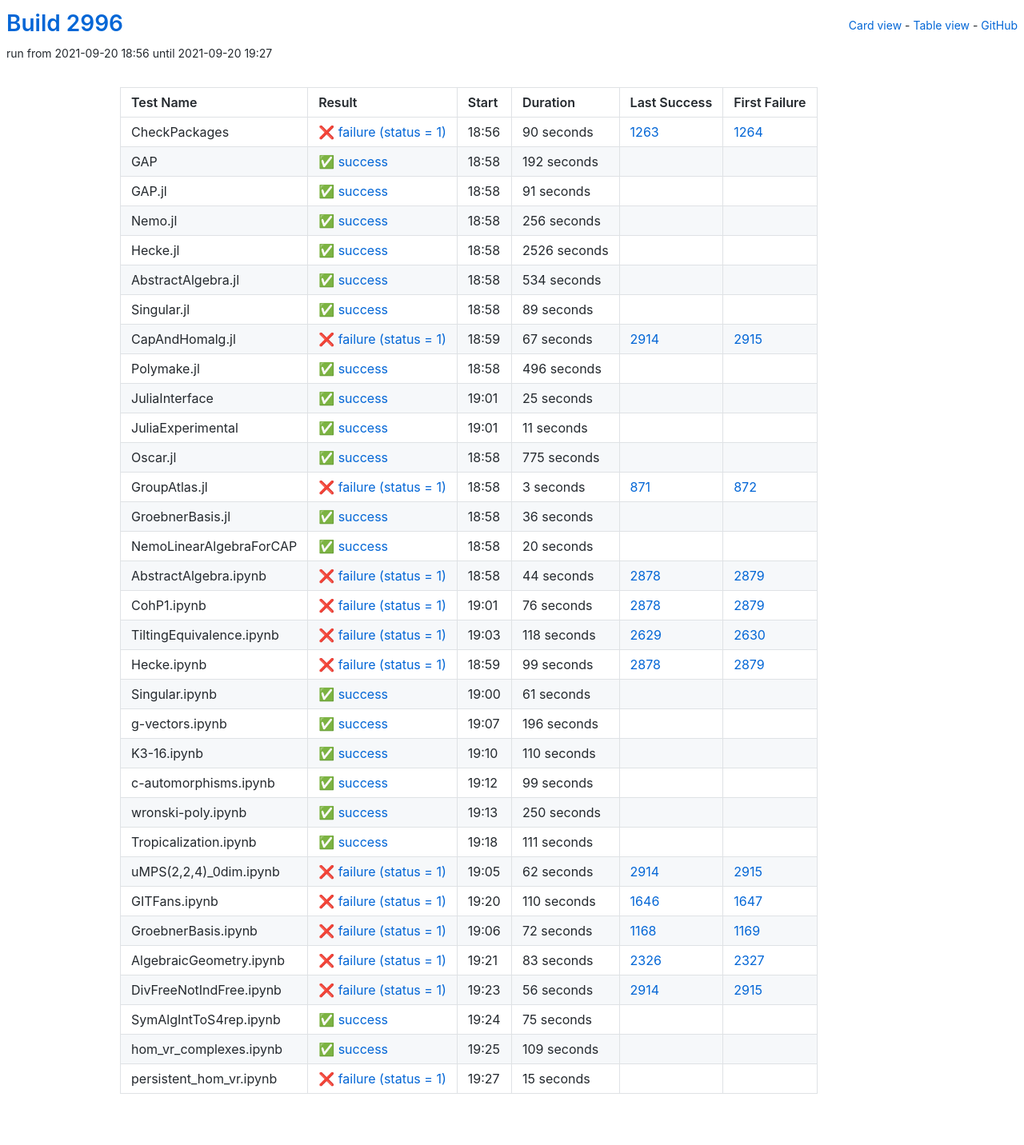
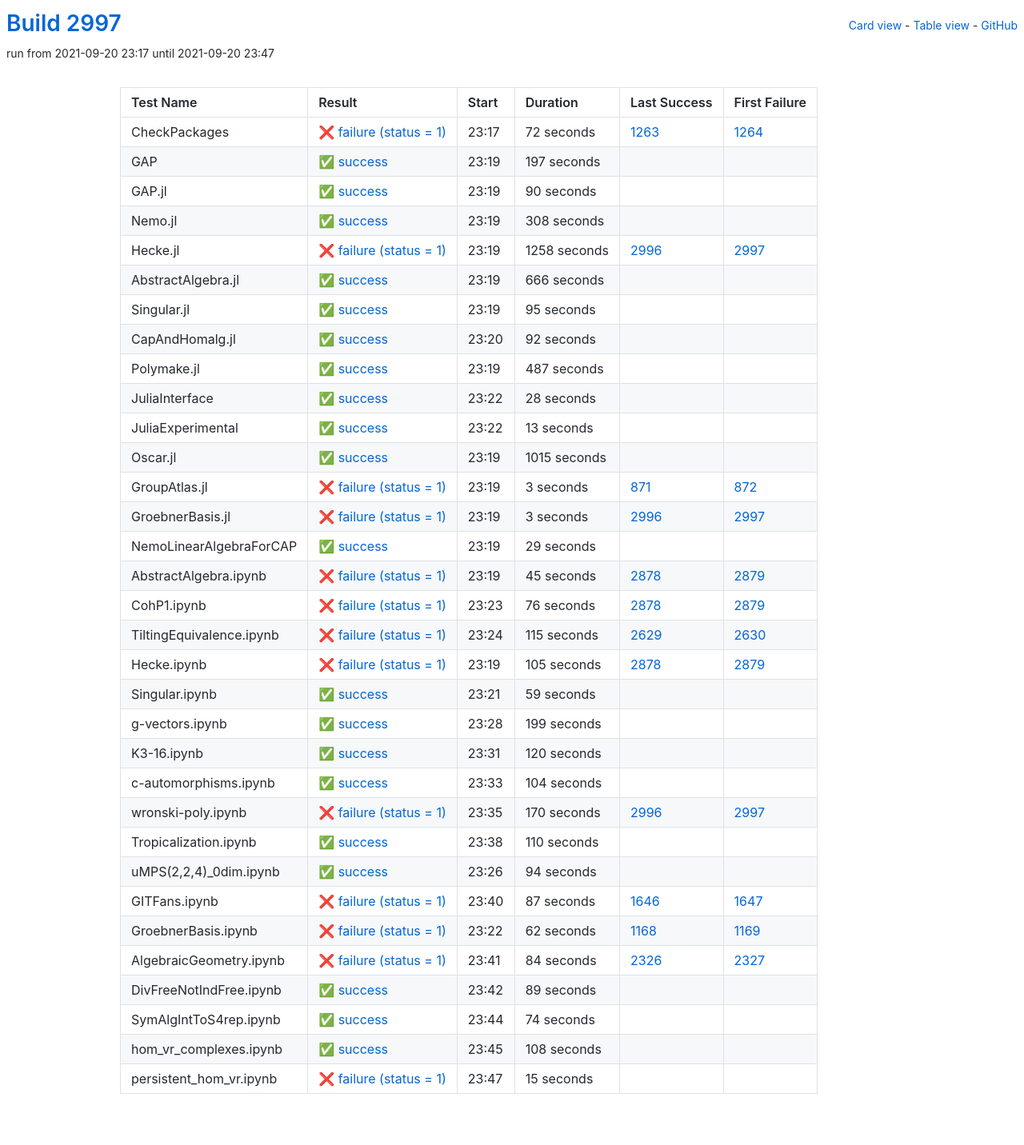
Before and after one commit to oscar-system/oscar-ci-status-stable, a Jekyll site: the page built from table.html, in a window 1280 px wide. Shown: the whole page at 80% size. Built offline with Jekyll 4.4.1, drawn with Linux system fonts in a browser that asks for light colours.

Commit message:
Build #2997

```diff
--- a/_data/ci.yml
+++ b/_data/ci.yml
@@ -1,6 +1,6 @@
 ---
-build: 2996
-build_url: https://oscarci.mathematik.uni-kl.de/job/oscar-stable/2996/
+build: 2997
+build_url: https://oscarci.mathematik.uni-kl.de/job/oscar-stable/2997/
 job: oscar-stable
 organization: oscar-system
 repo: oscar-ci-status-stable
@@ -8,152 +8,152 @@ repourl: https://github.com/oscar-system/oscar-ci-status-stable
 tests:
 - name: CheckPackages
   id: checkpackages
-  log: https://oscarci.mathematik.uni-kl.de/job/oscar-stable/2996/artifact/logs/build-2996/CheckPackages.log
-  start: 2021-09-20 18:56
+  log: https://oscarci.mathematik.uni-kl.de/job/oscar-stable/2997/artifact/logs/build-2997/CheckPackages.log
+  start: 2021-09-20 23:17
   success: false
   exitcode: 1
   status: failure
-  duration: 90
+  duration: 72
   last_success: 1263
   last_success_url: https://oscarci.mathematik.uni-kl.de/job/oscar-stable/1263/
   first_failure: 1264
   first_failure_url: https://oscarci.mathematik.uni-kl.de/job/oscar-stable/1264/
 - name: GAP
   id: gap
-  log: https://oscarci.mathematik.uni-kl.de/job/oscar-stable/2996/artifact/logs/build-2996/GAP.log
-  start: 2021-09-20 18:58
+  log: https://oscarci.mathematik.uni-kl.de/job/oscar-stable/2997/artifact/logs/build-2997/GAP.log
+  start: 2021-09-20 23:19
   success: true
   exitcode: 0
   status: success
-  duration: 192
+  duration: 197
   last_success: false
   last_success_url:
   first_failure: false
   first_failure_url:
 - name: GAP.jl
   id: gap-jl
-  log: https://oscarci.mathematik.uni-kl.de/job/oscar-stable/2996/artifact/logs/build-2996/GAP.jl.log
-  start: 2021-09-20 18:58
+  log: https://oscarci.mathematik.uni-kl.de/job/oscar-stable/2997/artifact/logs/build-2997/GAP.jl.log
+  start: 2021-09-20 23:19
   success: true
   exitcode: 0
   status: success
-  duration: 91
+  duration: 90
   last_success: false
   last_success_url:
   first_failure: false
   first_failure_url:
 - name: Nemo.jl
   id: nemo-jl
-  log: https://oscarci.mathematik.uni-kl.de/job/oscar-stable/2996/artifact/logs/build-2996/Nemo.jl.log
-  start: 2021-09-20 18:58
+  log: https://oscarci.mathematik.uni-kl.de/job/oscar-stable/2997/artifact/logs/build-2997/Nemo.jl.log
+  start: 2021-09-20 23:19
   success: true
   exitcode: 0
   status: success
-  duration: 256
+  duration: 308
   last_success: false
   last_success_url:
   first_failure: false
   first_failure_url:
 - name: Hecke.jl
   id: hecke-jl
-  log: https://oscarci.mathematik.uni-kl.de/job/oscar-stable/2996/artifact/logs/build-2996/Hecke.jl.log
-  start: 2021-09-20 18:58
+  log: https://oscarci.mathematik.uni-kl.de/job/oscar-stable/2997/artifact/logs/build-2997/Hecke.jl.log
+  start: 2021-09-20 23:19
+  success: false
+  exitcode: 1
+  status: failure
+  duration: 1258
+  last_success: 2996
+  last_success_url: https://oscarci.mathematik.uni-kl.de/job/oscar-stable/2996/
+  first_failure: 2997
+  first_failure_url: https://oscarci.mathematik.uni-kl.de/job/oscar-stable/2997/
+- name: AbstractAlgebra.jl
+  id: abstractalgebra-jl
+  log: https://oscarci.mathematik.uni-kl.de/job/oscar-stable/2997/artifact/logs/build-2997/AbstractAlgebra.jl.log
+  start: 2021-09-20 23:19
   success: true
   exitcode: 0
   status: success
-  duration: 2526
-  last_success: false
-  last_success_url:
-  first_failure: false
-  first_failure_url:
-- name: AbstractAlgebra.jl
-  id: abstractalgebra-jl
-  log: https://oscarci.mathematik.uni-kl.de/job/oscar-stable/2996/artifact/logs/build-2996/AbstractAlgebra.jl.log
-  start: 2021-09-20 18:58
-  success: true
-  exitcode: 0
-  status: success
-  duration: 534
+  duration: 666
   last_success: false
   last_success_url:
   first_failure: false
   first_failure_url:
 - name: Singular.jl
   id: singular-jl
-  log: https://oscarci.mathematik.uni-kl.de/job/oscar-stable/2996/artifact/logs/build-2996/Singular.jl.log
-  start: 2021-09-20 18:58
+  log: https://oscarci.mathematik.uni-kl.de/job/oscar-stable/2997/artifact/logs/build-2997/Singular.jl.log
+  start: 2021-09-20 23:19
   success: true
   exitcode: 0
   status: success
-  duration: 89
+  duration: 95
   last_success: false
   last_success_url:
   first_failure: false
   first_failure_url:
 - name: CapAndHomalg.jl
   id: capandhomalg-jl
-  log: https://oscarci.mathematik.uni-kl.de/job/oscar-stable/2996/artifact/logs/build-2996/CapAndHomalg.jl.log
-  start: 2021-09-20 18:59
-  success: false
-  exitcode: 1
-  status: failure
-  duration: 67
-  last_success: 2914
-  last_success_url: https://oscarci.mathematik.uni-kl.de/job/oscar-stable/2914/
-  first_failure: 2915
-  first_failure_url: https://oscarci.mathematik.uni-kl.de/job/oscar-stable/2915/
-- name: Polymake.jl
-  id: polymake-jl
-  log: https://oscarci.mathematik.uni-kl.de/job/oscar-stable/2996/artifact/logs/build-2996/Polymake.jl.log
-  start: 2021-09-20 18:58
+  log: https://oscarci.mathematik.uni-kl.de/job/oscar-stable/2997/artifact/logs/build-2997/CapAndHomalg.jl.log
+  start: 2021-09-20 23:20
   success: true
   exitcode: 0
   status: success
-  duration: 496
+  duration: 92
+  last_success: false
+  last_success_url:
+  first_failure: false
+  first_failure_url:
+- name: Polymake.jl
+  id: polymake-jl
+  log: https://oscarci.mathematik.uni-kl.de/job/oscar-stable/2997/artifact/logs/build-2997/Polymake.jl.log
+  start: 2021-09-20 23:19
+  success: true
+  exitcode: 0
+  status: success
+  duration: 487
   last_success: false
   last_success_url:
   first_failure: false
   first_failure_url:
 - name: JuliaInterface
   id: juliainterface
-  log: https://oscarci.mathematik.uni-kl.de/job/oscar-stable/2996/artifact/logs/build-2996/JuliaInterface.log
-  start: 2021-09-20 19:01
+  log: https://oscarci.mathematik.uni-kl.de/job/oscar-stable/2997/artifact/logs/build-2997/JuliaInterface.log
+  start: 2021-09-20 23:22
   success: true
   exitcode: 0
   status: success
-  duration: 25
+  duration: 28
   last_success: false
   last_success_url:
   first_failure: false
   first_failure_url:
 - name: JuliaExperimental
   id: juliaexperimental
-  log: https://oscarci.mathematik.uni-kl.de/job/oscar-stable/2996/artifact/logs/build-2996/JuliaExperimental.log
-  start: 2021-09-20 19:01
+  log: https://oscarci.mathematik.uni-kl.de/job/oscar-stable/2997/artifact/logs/build-2997/JuliaExperimental.log
+  start: 2021-09-20 23:22
   success: true
   exitcode: 0
   status: success
-  duration: 11
+  duration: 13
   last_success: false
   last_success_url:
   first_failure: false
   first_failure_url:
 - name: Oscar.jl
   id: oscar-jl
-  log: https://oscarci.mathematik.uni-kl.de/job/oscar-stable/2996/artifact/logs/build-2996/Oscar.jl.log
-  start: 2021-09-20 18:58
+  log: https://oscarci.mathematik.uni-kl.de/job/oscar-stable/2997/artifact/logs/build-2997/Oscar.jl.log
+  start: 2021-09-20 23:19
   success: true
   exitcode: 0
   status: success
-  duration: 775
+  duration: 1015
   last_success: false
   last_success_url:
   first_failure: false
   first_failure_url:
 - name: GroupAtlas.jl
   id: groupatlas-jl
-  log: https://oscarci.mathematik.uni-kl.de/job/oscar-stable/2996/artifact/logs/build-2996/GroupAtlas.jl.log
-  start: 2021-09-20 18:58
+  log: https://oscarci.mathematik.uni-kl.de/job/oscar-stable/2997/artifact/logs/build-2997/GroupAtlas.jl.log
+  start: 2021-09-20 23:19
   success: false
   exitcode: 1
   status: failure
@@ -164,44 +164,44 @@ tests:
   first_failure_url: https://oscarci.mathematik.uni-kl.de/job/oscar-stable/872/
 - name: GroebnerBasis.jl
   id: groebnerbasis-jl
-  log: https://oscarci.mathematik.uni-kl.de/job/oscar-stable/2996/artifact/logs/build-2996/GroebnerBasis.jl.log
-  start: 2021-09-20 18:58
+  log: https://oscarci.mathematik.uni-kl.de/job/oscar-stable/2997/artifact/logs/build-2997/GroebnerBasis.jl.log
+  start: 2021-09-20 23:19
+  success: false
+  exitcode: 1
+  status: failure
+  duration: 3
+  last_success: 2996
+  last_success_url: https://oscarci.mathematik.uni-kl.de/job/oscar-stable/2996/
+  first_failure: 2997
+  first_failure_url: https://oscarci.mathematik.uni-kl.de/job/oscar-stable/2997/
+- name: NemoLinearAlgebraForCAP
+  id: nemolinearalgebraforcap
+  log: https://oscarci.mathematik.uni-kl.de/job/oscar-stable/2997/artifact/logs/build-2997/NemoLinearAlgebraForCAP.log
+  start: 2021-09-20 23:19
   success: true
   exitcode: 0
   status: success
-  duration: 36
-  last_success: false
-  last_success_url:
-  first_failure: false
-  first_failure_url:
-- name: NemoLinearAlgebraForCAP
-  id: nemolinearalgebraforcap
-  log: https://oscarci.mathematik.uni-kl.de/job/oscar-stable/2996/artifact/logs/build-2996/NemoLinearAlgebraForCAP.log
-  start: 2021-09-20 18:58
-  success: true
-  exitcode: 0
-  status: success
-  duration: 20
+  duration: 29
   last_success: false
   last_success_url:
   first_failure: false
   first_failure_url:
 - name: AbstractAlgebra.ipynb
   id: abstractalgebra-ipynb
-  log: https://oscarci.mathematik.uni-kl.de/job/oscar-stable/2996/artifact/logs/build-2996/AbstractAlgebra.ipynb.log
-  start: 2021-09-20 18:58
+  log: https://oscarci.mathematik.uni-kl.de/job/oscar-stable/2997/artifact/logs/build-2997/AbstractAlgebra.ipynb.log
+  start: 2021-09-20 23:19
   success: false
   exitcode: 1
   status: failure
-  duration: 44
+  duration: 45
   last_success: 2878
   last_success_url: https://oscarci.mathematik.uni-kl.de/job/oscar-stable/2878/
   first_failure: 2879
   first_failure_url: https://oscarci.mathematik.uni-kl.de/job/oscar-stable/2879/
 - name: CohP1.ipynb
   id: cohp1-ipynb
-  log: https://oscarci.mathematik.uni-kl.de/job/oscar-stable/2996/artifact/logs/build-2996/CohP1.ipynb.log
-  start: 2021-09-20 19:01
+  log: https://oscarci.mathematik.uni-kl.de/job/oscar-stable/2997/artifact/logs/build-2997/CohP1.ipynb.log
+  start: 2021-09-20 23:23
   success: false
   exitcode: 1
   status: failure
@@ -212,56 +212,92 @@ tests:
   first_failure_url: https://oscarci.mathematik.uni-kl.de/job/oscar-stable/2879/
 - name: TiltingEquivalence.ipynb
   id: tiltingequivalence-ipynb
-  log: https://oscarci.mathematik.uni-kl.de/job/oscar-stable/2996/artifact/logs/build-2996/TiltingEquivalence.ipynb.log
-  start: 2021-09-20 19:03
+  log: https://oscarci.mathematik.uni-kl.de/job/oscar-stable/2997/artifact/logs/build-2997/TiltingEquivalence.ipynb.log
+  start: 2021-09-20 23:24
   success: false
   exitcode: 1
   status: failure
-  duration: 118
+  duration: 115
   last_success: 2629
   last_success_url: https://oscarci.mathematik.uni-kl.de/job/oscar-stable/2629/
   first_failure: 2630
   first_failure_url: https://oscarci.mathematik.uni-kl.de/job/oscar-stable/2630/
 - name: Hecke.ipynb
   id: hecke-ipynb
-  log: https://oscarci.mathematik.uni-kl.de/job/oscar-stable/2996/artifact/logs/build-2996/Hecke.ipynb.log
-  start: 2021-09-20 18:59
+  log: https://oscarci.mathematik.uni-kl.de/job/oscar-stable/2997/artifact/logs/build-2997/Hecke.ipynb.log
+  start: 2021-09-20 23:19
   success: false
   exitcode: 1
   status: failure
-  duration: 99
+  duration: 105
   last_success: 2878
   last_success_url: https://oscarci.mathematik.uni-kl.de/job/oscar-stable/2878/
   first_failure: 2879
   first_failure_url: https://oscarci.mathematik.uni-kl.de/job/oscar-stable/2879/
 - name: Singular.ipynb
   id: singular-ipynb
-  log: https://oscarci.mathematik.uni-kl.de/job/oscar-stable/2996/artifact/logs/build-2996/Singular.ipynb.log
-  start: 2021-09-20 19:00
+  log: https://oscarci.mathematik.uni-kl.de/job/oscar-stable/2997/artifact/logs/build-2997/Singular.ipynb.log
+  start: 2021-09-20 23:21
   success: true
   exitcode: 0
   status: success
-  duration: 61
+  duration: 59
   last_success: false
   last_success_url:
   first_failure: false
   first_failure_url:
 - name: g-vectors.ipynb
   id: g-vectors-ipynb
-  log: https://oscarci.mathematik.uni-kl.de/job/oscar-stable/2996/artifact/logs/build-2996/g-vectors.ipynb.log
-  start: 2021-09-20 19:07
+  log: https://oscarci.mathematik.uni-kl.de/job/oscar-stable/2997/artifact/logs/build-2997/g-vectors.ipynb.log
+  start: 2021-09-20 23:28
   success: true
   exitcode: 0
   status: success
-  duration: 196
+  duration: 199
   last_success: false
   last_success_url:
   first_failure: false
   first_failure_url:
 - name: K3-16.ipynb
   id: k3-16-ipynb
-  log: https://oscarci.mathematik.uni-kl.de/job/oscar-stable/2996/artifact/logs/build-2996/K3-16.ipynb.log
-  start: 2021-09-20 19:10
+  log: https://oscarci.mathematik.uni-kl.de/job/oscar-stable/2997/artifact/logs/build-2997/K3-16.ipynb.log
+  start: 2021-09-20 23:31
+  success: true
+  exitcode: 0
+  status: success
+  duration: 120
+  last_success: false
+  last_success_url:
+  first_failure: false
+  first_failure_url:
+- name: c-automorphisms.ipynb
+  id: c-automorphisms-ipynb
+  log: https://oscarci.mathematik.uni-kl.de/job/oscar-stable/2997/artifact/logs/build-2997/c-automorphisms.ipynb.log
+  start: 2021-09-20 23:33
+  success: true
+  exitcode: 0
+  status: success
+  duration: 104
+  last_success: false
+  last_success_url:
+  first_failure: false
+  first_failure_url:
+- name: wronski-poly.ipynb
+  id: wronski-poly-ipynb
+  log: https://oscarci.mathematik.uni-kl.de/job/oscar-stable/2997/artifact/logs/build-2997/wronski-poly.ipynb.log
+  start: 2021-09-20 23:35
+  success: false
+  exitcode: 1
+  status: failure
+  duration: 170
+  last_success: 2996
+  last_success_url: https://oscarci.mathematik.uni-kl.de/job/oscar-stable/2996/
+  first_failure: 2997
+  first_failure_url: https://oscarci.mathematik.uni-kl.de/job/oscar-stable/2997/
+- name: Tropicalization.ipynb
+  id: tropicalization-ipynb
+  log: https://oscarci.mathematik.uni-kl.de/job/oscar-stable/2997/artifact/logs/build-2997/Tropicalization.ipynb.log
+  start: 2021-09-20 23:38
   success: true
   exitcode: 0
   status: success
@@ -270,130 +306,94 @@ tests:
   last_success_url:
   first_failure: false
   first_failure_url:
-- name: c-automorphisms.ipynb
-  id: c-automorphisms-ipynb
-  log: https://oscarci.mathematik.uni-kl.de/job/oscar-stable/2996/artifact/logs/build-2996/c-automorphisms.ipynb.log
-  start: 2021-09-20 19:12
+- name: uMPS(2,2,4)_0dim.ipynb
+  id: umps-2-2-4-0dim-ipynb
+  log: https://oscarci.mathematik.uni-kl.de/job/oscar-stable/2997/artifact/logs/build-2997/uMPS-2-2-4-_0dim.ipynb.log
+  start: 2021-09-20 23:26
   success: true
   exitcode: 0
   status: success
-  duration: 99
+  duration: 94
   last_success: false
   last_success_url:
   first_failure: false
   first_failure_url:
-- name: wronski-poly.ipynb
-  id: wronski-poly-ipynb
-  log: https://oscarci.mathematik.uni-kl.de/job/oscar-stable/2996/artifact/logs/build-2996/wronski-poly.ipynb.log
-  start: 2021-09-20 19:13
-  success: true
-  exitcode: 0
-  status: success
-  duration: 250
-  last_success: false
-  last_success_url:
-  first_failure: false
-  first_failure_url:
-- name: Tropicalization.ipynb
-  id: tropicalization-ipynb
-  log: https://oscarci.mathematik.uni-kl.de/job/oscar-stable/2996/artifact/logs/build-2996/Tropicalization.ipynb.log
-  start: 2021-09-20 19:18
-  success: true
-  exitcode: 0
-  status: success
-  duration: 111
-  last_success: false
-  last_success_url:
-  first_failure: false
-  first_failure_url:
-- name: uMPS(2,2,4)_0dim.ipynb
-  id: umps-2-2-4-0dim-ipynb
-  log: https://oscarci.mathematik.uni-kl.de/job/oscar-stable/2996/artifact/logs/build-2996/uMPS-2-2-4-_0dim.ipynb.log
-  start: 2021-09-20 19:05
+- name: GITFans.ipynb
+  id: gitfans-ipynb
+  log: https://oscarci.mathematik.uni-kl.de/job/oscar-stable/2997/artifact/logs/build-2997/GITFans.ipynb.log
+  start: 2021-09-20 23:40
   success: false
   exitcode: 1
   status: failure
-  duration: 62
-  last_success: 2914
-  last_success_url: https://oscarci.mathematik.uni-kl.de/job/oscar-stable/2914/
-  first_failure: 2915
-  first_failure_url: https://oscarci.mathematik.uni-kl.de/job/oscar-stable/2915/
-- name: GITFans.ipynb
-  id: gitfans-ipynb
-  log: https://oscarci.mathematik.uni-kl.de/job/oscar-stable/2996/artifact/logs/build-2996/GITFans.ipynb.log
-  start: 2021-09-20 19:20
-  success: false
-  exitcode: 1
-  status: failure
-  duration: 110
+  duration: 87
   last_success: 1646
   last_success_url: https://oscarci.mathematik.uni-kl.de/job/oscar-stable/1646/
   first_failure: 1647
   first_failure_url: https://oscarci.mathematik.uni-kl.de/job/oscar-stable/1647/
 - name: GroebnerBasis.ipynb
   id: groebnerbasis-ipynb
-  log: https://oscarci.mathematik.uni-kl.de/job/oscar-stable/2996/artifact/logs/build-2996/GroebnerBasis.ipynb.log
-  start: 2021-09-20 19:06
+  log: https://oscarci.mathematik.uni-kl.de/job/oscar-stable/2997/artifact/logs/build-2997/GroebnerBasis.ipynb.log
+  start: 2021-09-20 23:22
   success: false
   exitcode: 1
   status: failure
-  duration: 72
+  duration: 62
   last_success: 1168
   last_success_url: https://oscarci.mathematik.uni-kl.de/job/oscar-stable/1168/
   first_failure: 1169
   first_failure_url: https://oscarci.mathematik.uni-kl.de/job/oscar-stable/1169/
 - name: AlgebraicGeometry.ipynb
   id: algebraicgeometry-ipynb
-  log: https://oscarci.mathematik.uni-kl.de/job/oscar-stable/2996/artifact/logs/build-2996/AlgebraicGeometry.ipynb.log
-  start: 2021-09-20 19:21
+  log: https://oscarci.mathematik.uni-kl.de/job/oscar-stable/2997/artifact/logs/build-2997/AlgebraicGeometry.ipynb.log
+  start: 2021-09-20 23:41
   success: false
   exitcode: 1
   status: failure
-  duration: 83
+  duration: 84
   last_success: 2326
   last_success_url: https://oscarci.mathematik.uni-kl.de/job/oscar-stable/2326/
   first_failure: 2327
   first_failure_url: https://oscarci.mathematik.uni-kl.de/job/oscar-stable/2327/
 - name: DivFreeNotIndFree.ipynb
   id: divfreenotindfree-ipynb
-  log: https://oscarci.mathematik.uni-kl.de/job/oscar-stable/2996/artifact/logs/build-2996/DivFreeNotIndFree.ipynb.log
-  start: 2021-09-20 19:23
-  success: false
-  exitcode: 1
-  status: failure
-  duration: 56
-  last_success: 2914
-  last_success_url: https://oscarci.mathematik.uni-kl.de/job/oscar-stable/2914/
-  first_failure: 2915
-  first_failure_url: https://oscarci.mathematik.uni-kl.de/job/oscar-stable/2915/
-- name: SymAlgIntToS4rep.ipynb
-  id: symalginttos4rep-ipynb
-  log: https://oscarci.mathematik.uni-kl.de/job/oscar-stable/2996/artifact/logs/build-2996/SymAlgIntToS4rep.ipynb.log
-  start: 2021-09-20 19:24
+  log: https://oscarci.mathematik.uni-kl.de/job/oscar-stable/2997/artifact/logs/build-2997/DivFreeNotIndFree.ipynb.log
+  start: 2021-09-20 23:42
   success: true
   exitcode: 0
   status: success
-  duration: 75
+  duration: 89
+  last_success: false
+  last_success_url:
+  first_failure: false
+  first_failure_url:
+- name: SymAlgIntToS4rep.ipynb
+  id: symalginttos4rep-ipynb
+  log: https://oscarci.mathematik.uni-kl.de/job/oscar-stable/2997/artifact/logs/build-2997/SymAlgIntToS4rep.ipynb.log
+  start: 2021-09-20 23:44
+  success: true
+  exitcode: 0
+  status: success
+  duration: 74
   last_success: false
   last_success_url:
   first_failure: false
   first_failure_url:
 - name: hom_vr_complexes.ipynb
   id: hom-vr-complexes-ipynb
-  log: https://oscarci.mathematik.uni-kl.de/job/oscar-stable/2996/artifact/logs/build-2996/hom_vr_complexes.ipynb.log
-  start: 2021-09-20 19:25
+  log: https://oscarci.mathematik.uni-kl.de/job/oscar-stable/2997/artifact/logs/build-2997/hom_vr_complexes.ipynb.log
+  start: 2021-09-20 23:45
   success: true
   exitcode: 0
   status: success
-  duration: 109
+  duration: 108
   last_success: false
   last_success_url:
   first_failure: false
   first_failure_url:
 - name: persistent_hom_vr.ipynb
   id: persistent-hom-vr-ipynb
-  log: https://oscarci.mathematik.uni-kl.de/job/oscar-stable/2996/artifact/logs/build-2996/persistent_hom_vr.ipynb.log
-  start: 2021-09-20 19:27
+  log: https://oscarci.mathematik.uni-kl.de/job/oscar-stable/2997/artifact/logs/build-2997/persistent_hom_vr.ipynb.log
+  start: 2021-09-20 23:47
   success: false
   exitcode: 1
   status: failure
```
Also changed, not shown: README.md.
